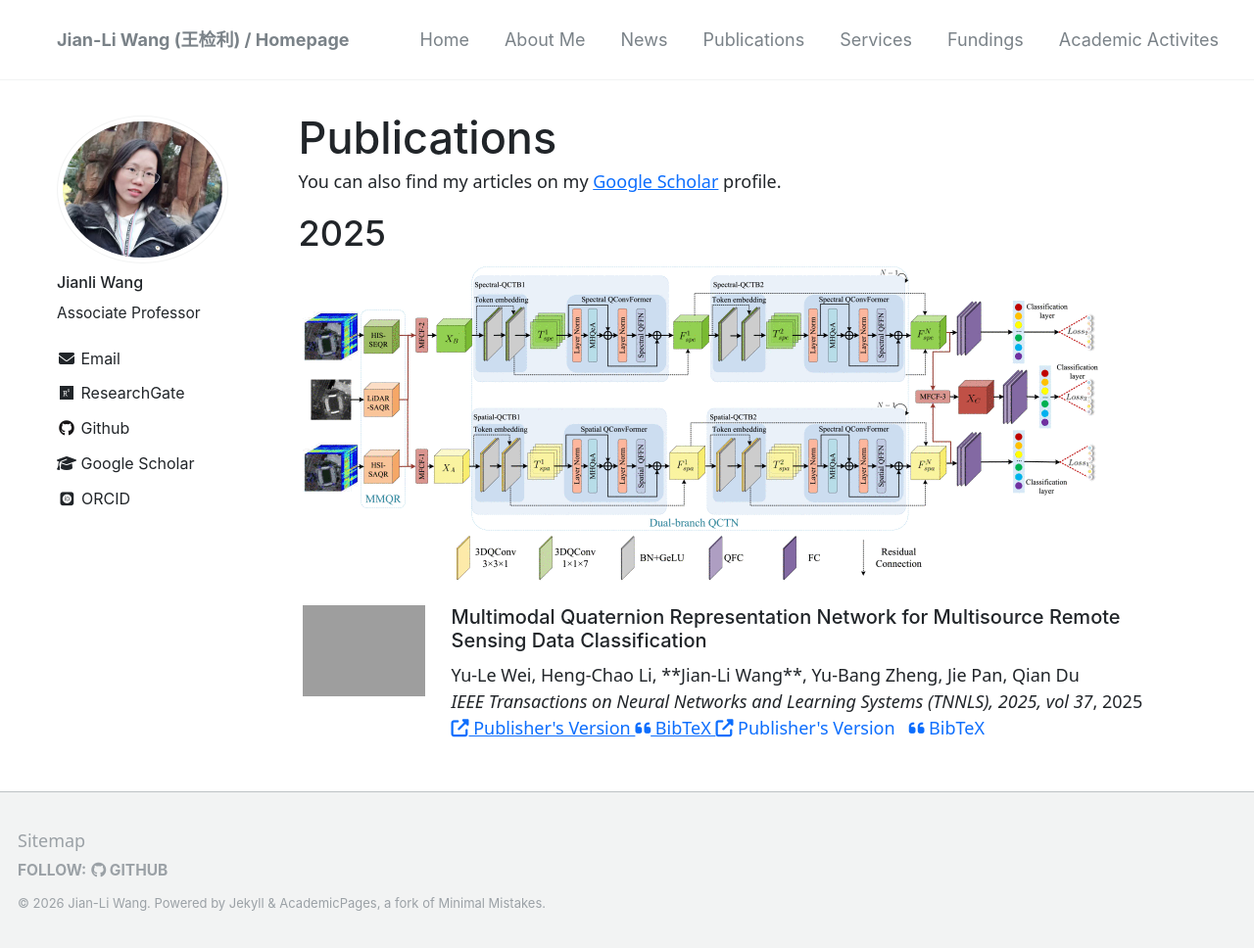
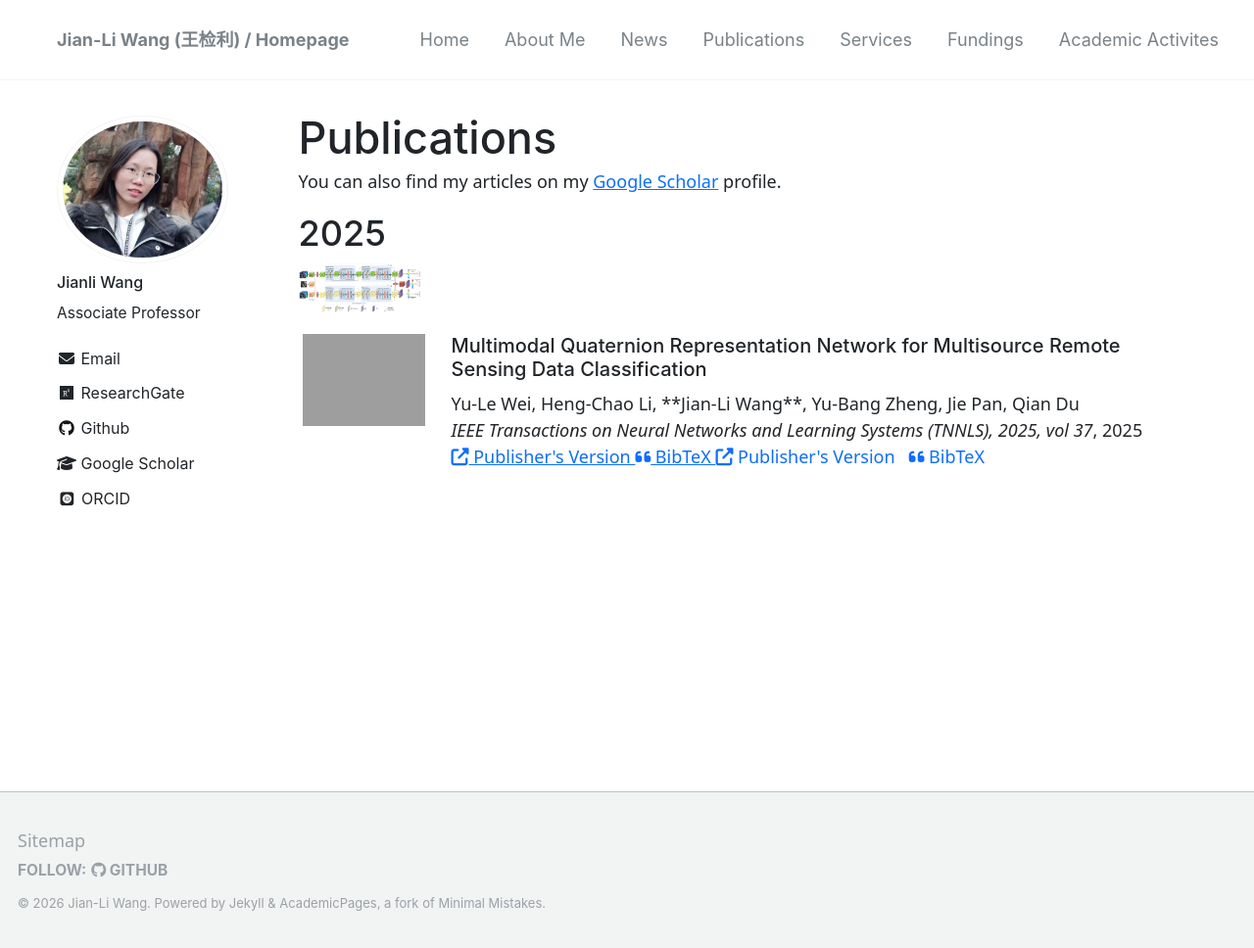
Before and after one commit to wangjianli123/wangjianli123.github.io, a Jekyll site: the page built from _pages/publications.md, in a window 1280 px wide and 968 px high. Shown: the whole window at 98% size. Built offline with Jekyll 4.4.1, drawn with Linux system fonts in a browser that asks for light colours; nearby versions of some CDN libraries; some web fonts are replaced; comment, search, counter and statistics services are not loaded.

Commit message:
Update archive-single-publication.html

```diff
--- a/_includes/archive-single-publication.html
+++ b/_includes/archive-single-publication.html
@@ -1,9 +1,9 @@
 {% include base_path %}
 
 {% if post.image %}
-  <img src="{{ post.image | relative_url }}" alt="{{ post.title }}">
+  <img src="{{ post.image | relative_url }}" alt="{{ post.title }}" style="width:125px; height:auto; object-fit:cover;">
 {% elsif post.preview %}
-  <img src="{{ post.preview | relative_url }}" alt="{{ post.title }}">
+  <img src="{{ post.preview | relative_url }}" alt="{{ post.title }}" style="width:125px; height:auto; object-fit:cover;">
 {% endif %}
 
 <!-- add default prefix -->
```
